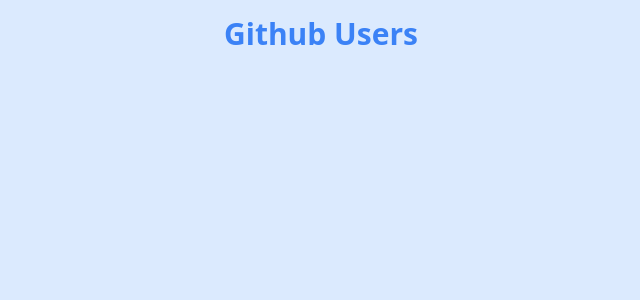
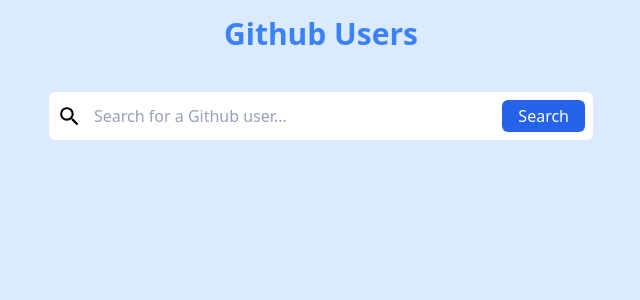
Before and after one commit to emreozturanli/github-users, a React (Create React App) app: page / in a window 1280 px wide. Shown: the top 300 px of the page, without its empty margins (319-959 px from the left). Built offline with nearby package versions, Linux system fonts and the light colour scheme.

Commit message:
search ui is done

```diff
--- a/package.json
+++ b/package.json
@@ -13,6 +13,7 @@
     "@types/react-dom": "^18.0.6",
     "react": "^18.2.0",
     "react-dom": "^18.2.0",
+    "react-icons": "^4.4.0",
     "react-redux": "^8.0.2",
     "react-scripts": "5.0.1",
     "typescript": "^4.7.4",
--- a/src/App.tsx
+++ b/src/App.tsx
@@ -1,11 +1,13 @@
 import {store} from './app/store'
 import {Provider} from 'react-redux'
 import Header from './components/Header';
+import Search from './components/Search';
 
 function App() {
   return (
     <Provider store={store}>
       <Header/>
+      <Search/>
     </Provider>
   );
 }
--- a/src/components/Header.tsx
+++ b/src/components/Header.tsx
@@ -1,6 +1,6 @@
 const Header = () => {
   return (
-    <header className="w-full text-center">
+    <header className="w-full text-center mb-6">
         <h1 className="p-4 text-3xl font-bold text-blue-500">Github Users</h1>
     </header>
   )
--- /dev/null
+++ b/src/components/Search.tsx
@@ -0,0 +1,25 @@
+import { MdOutlineSearch } from 'react-icons/md';
+const Search = () => {
+    return (
+        <section>
+            <div className="max-w-xl m-auto px-4">
+                <div className="w-full py-2 px-2 flex items-center gap-3 bg-white rounded-md">
+                    <MdOutlineSearch size={25}/>
+                    <input
+                    className=" flex-1 text-md leading-6 placeholder-slate-400 border-none outline-none"
+                    type="search"
+                    placeholder="Search for a Github user..."
+                    />
+                    <button
+                    className='bg-blue-600 rounded-md py-1 px-4 text-md text-white transition-all duration-500 hover:cursor-pointer hover:bg-blue-400 '
+
+                    >
+                        Search
+                    </button>
+                </div>
+            </div>
+        </section>
+    )
+}
+
+export default Search
```
Also changed, not shown: 1 other file (tests, documents, lock files or other folders).
